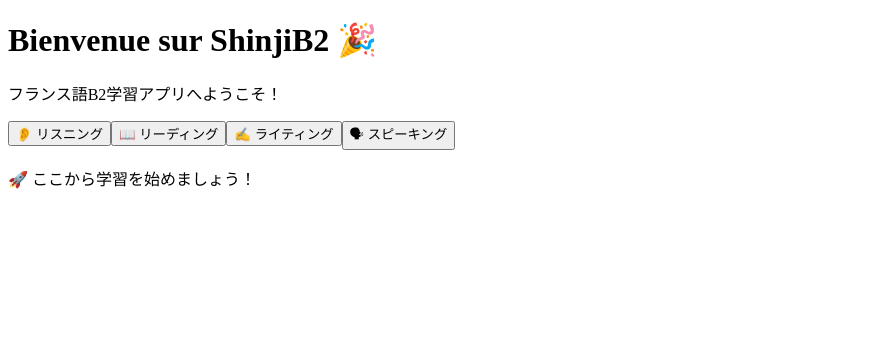
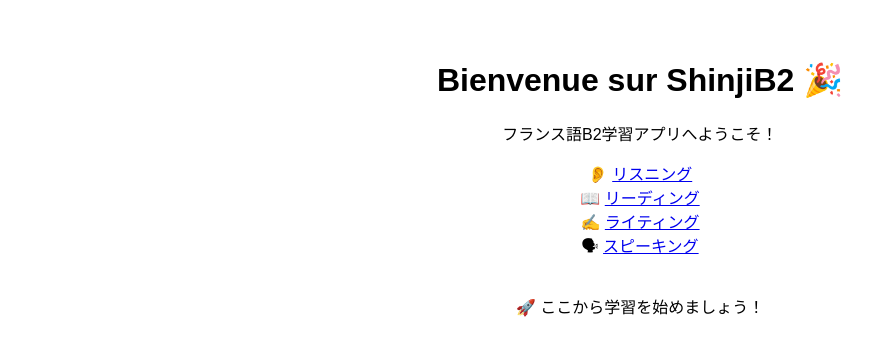
Before and after one commit to Happygeneva/ShinjiB2, a Next.js app: page / in a window 1280 px wide. Shown: the top 356 px of the page, without its empty margins (0-896 px from the left). Built offline with nearby package versions, Linux system fonts and the light colour scheme.

Commit message:
Update index.js

```diff
--- a/pages/index.js
+++ b/pages/index.js
@@ -1,38 +1,17 @@
-import Link from "next/link";
-
 export default function Home() {
   return (
-    <div className="min-h-screen flex flex-col items-center justify-center bg-gray-50 p-8">
-      <h1 className="text-3xl font-bold mb-6">Bienvenue sur ShinjiB2 🎉</h1>
-      <p className="mb-8">フランス語B2学習アプリへようこそ！</p>
+    <div style={{ fontFamily: "Arial, sans-serif", textAlign: "center", padding: "2rem" }}>
+      <h1>Bienvenue sur ShinjiB2 🎉</h1>
+      <p>フランス語B2学習アプリへようこそ！</p>
 
-      <div className="grid gap-4">
-        <Link href="/listening">
-          <button className="px-6 py-3 bg-blue-500 text-white rounded-lg shadow hover:bg-blue-600">
-            👂 リスニング
-          </button>
-        </Link>
+      <ul style={{ listStyle: "none", padding: 0 }}>
+        <li>👂 <a href="/listening">リスニング</a></li>
+        <li>📖 <a href="/reading">リーディング</a></li>
+        <li>✍️ <a href="/writing">ライティング</a></li>
+        <li>🗣 <a href="/speaking">スピーキング</a></li>
+      </ul>
 
-        <Link href="/reading">
-          <button className="px-6 py-3 bg-green-500 text-white rounded-lg shadow hover:bg-green-600">
-            📖 リーディング
-          </button>
-        </Link>
-
-        <Link href="/writing">
-          <button className="px-6 py-3 bg-yellow-500 text-white rounded-lg shadow hover:bg-yellow-600">
-            ✍️ ライティング
-          </button>
-        </Link>
-
-        <Link href="/speaking">
-          <button className="px-6 py-3 bg-red-500 text-white rounded-lg shadow hover:bg-red-600">
-            🗣 スピーキング
-          </button>
-        </Link>
-      </div>
-
-      <p className="mt-8">🚀 ここから学習を始めましょう！</p>
+      <p style={{ marginTop: "2rem" }}>🚀 ここから学習を始めましょう！</p>
     </div>
   );
 }
```
